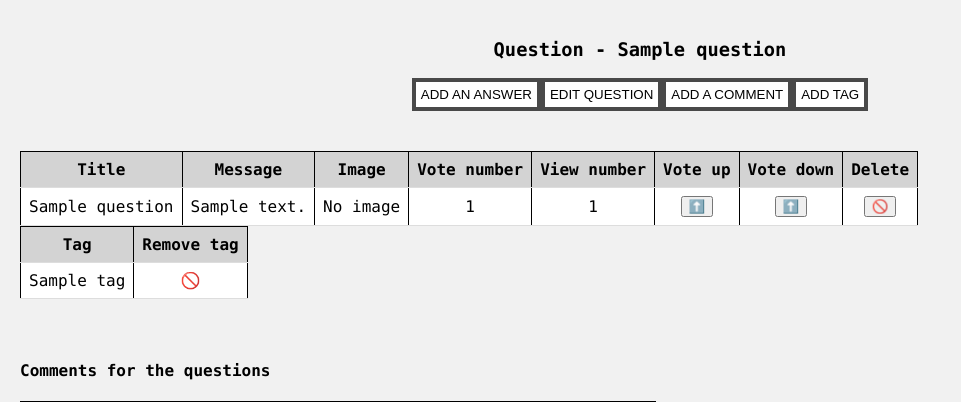
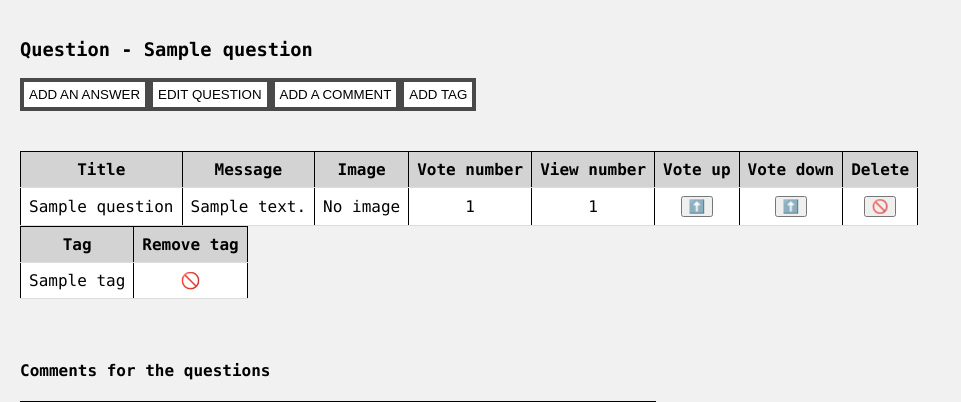
Before and after one commit to CozminM/Ask_Mate, a Flask app: template templates/individual_question_and_answer_page.html in a window 1280 px wide. Shown: the top 402 px of the page, without its empty margins (0-961 px from the left). Run offline with Flask 2, Linux system fonts and the light colour scheme; the template is opened without the code that fills it: most values are stand-ins (such as "Sample title", 1, 10 or a date in 2020); some libraries are stand-ins or nearby versions.

Commit message:
CSS changes

```diff
--- a/static/css/individual_question_answer.css
+++ b/static/css/individual_question_answer.css
@@ -112,6 +112,9 @@ a:link {
 }
 
 .container{
-    align-items: center;
-    text-align: center;
+    /*align-items: center;*/
+    /*text-align: center;*/
+    display: inline-flex;
+    margin-left: auto;
+    margin-right: auto;
 }
```
